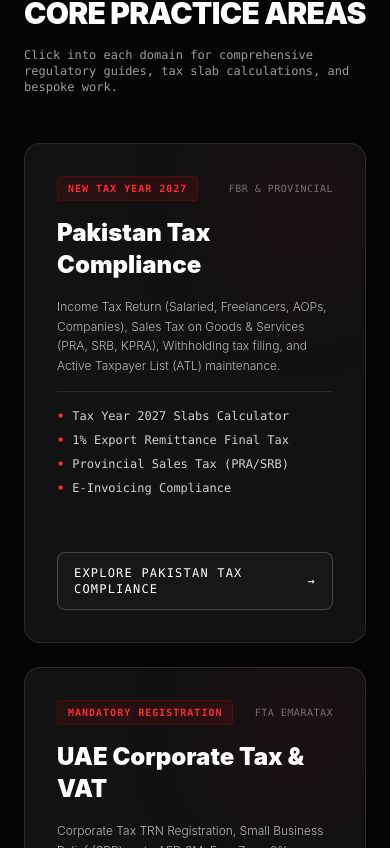
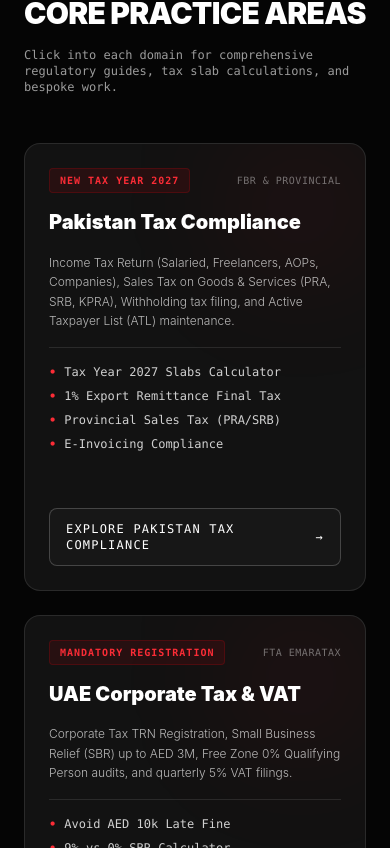
Before and after one commit to devnNexOfficial/netflix-inspired-portfolio, a React (Vite) app: page / in a window 390 px wide. Shown: the part 6376-7224 px from the top of the page. Built offline with nearby package versions, Linux system fonts and the light colour scheme.

Commit message:
feat: add Software & ERP Implementation card to Core Practice Areas on Homepage

```diff
--- a/src/pages/Home.jsx
+++ b/src/pages/Home.jsx
@@ -63,6 +63,14 @@
     description: 'End-to-end bookkeeping, automated bank reconciliation, monthly P&L, balance sheets, cash flow forecasting, and KPI dashboards in QuickBooks, Xero, and Excel.',
     items: ['Daily Bookkeeping & Cleanup', 'Virtual CFO & Financial Modeling', 'COGS & E-Commerce Accounting', 'Payroll & Audit-Ready Books'],
     badge: 'PROVEN SYSTEM'
+  },
+  {
+    title: 'Software & ERP Implementation',
+    tag: 'ERP & SYSTEMS',
+    route: '/work',
+    description: 'Complete setup, migration, and automation for modern cloud accounting and ERP systems. Custom Chart of Accounts, inventory sync, and multi-currency ledgers.',
+    items: ['Odoo ERP Implementation', 'QuickBooks & Xero Setup', 'FinMin Financial Schedules', 'Custom Feeds & Automation'],
+    badge: 'CLOUD SYSTEMS'
   }
 ];
 
@@ -129,11 +137,11 @@
           </p>
         </div>
 
-        <div className="grid grid-cols-1 md:grid-cols-2 lg:grid-cols-4 gap-6">
+        <div className="grid grid-cols-1 md:grid-cols-2 lg:grid-cols-3 xl:grid-cols-5 gap-6">
           {featuredCategories.map((cat, idx) => (
             <div
               key={idx}
-              className="group relative bg-[#121212] border border-white/10 hover:border-red-600/80 rounded-2xl p-8 flex flex-col justify-between transition-all duration-500 hover:shadow-[0_20px_50px_rgba(229,9,20,0.25)] hover:-translate-y-2 overflow-hidden"
+              className="group relative bg-[#121212] border border-white/10 hover:border-red-600/80 rounded-2xl p-6 lg:p-7 flex flex-col justify-between transition-all duration-500 hover:shadow-[0_20px_50px_rgba(229,9,20,0.25)] hover:-translate-y-2 overflow-hidden"
             >
               <div className="absolute top-0 right-0 w-32 h-32 bg-red-600/10 rounded-full blur-3xl group-hover:bg-red-600/20 transition-all"></div>
 
@@ -147,7 +155,7 @@
                   </span>
                 </div>
 
-                <h3 className="text-2xl font-black text-white group-hover:text-red-500 transition-colors">
+                <h3 className="text-xl lg:text-2xl font-black text-white group-hover:text-red-500 transition-colors leading-snug">
                   {cat.title}
                 </h3>
 
```
